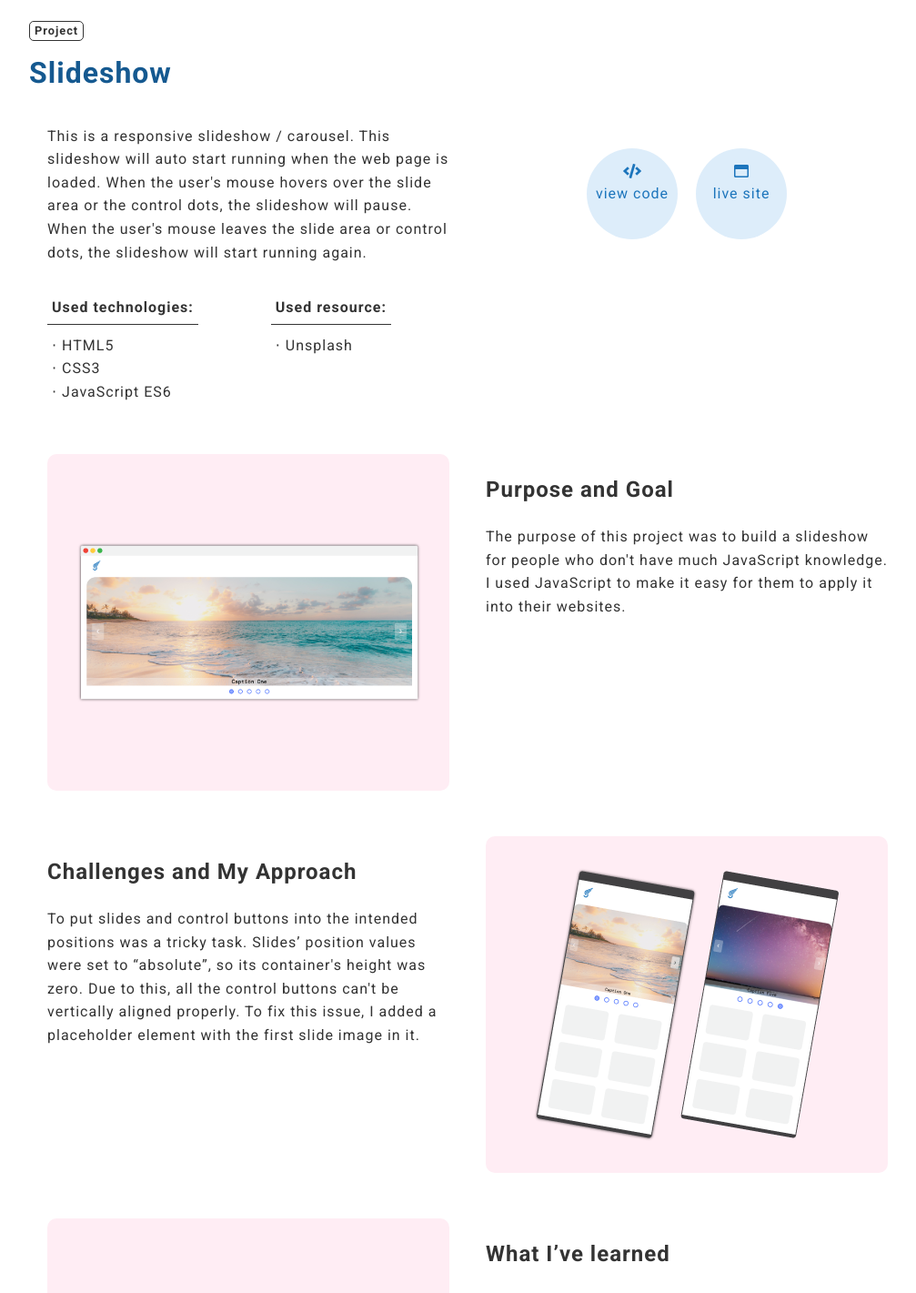
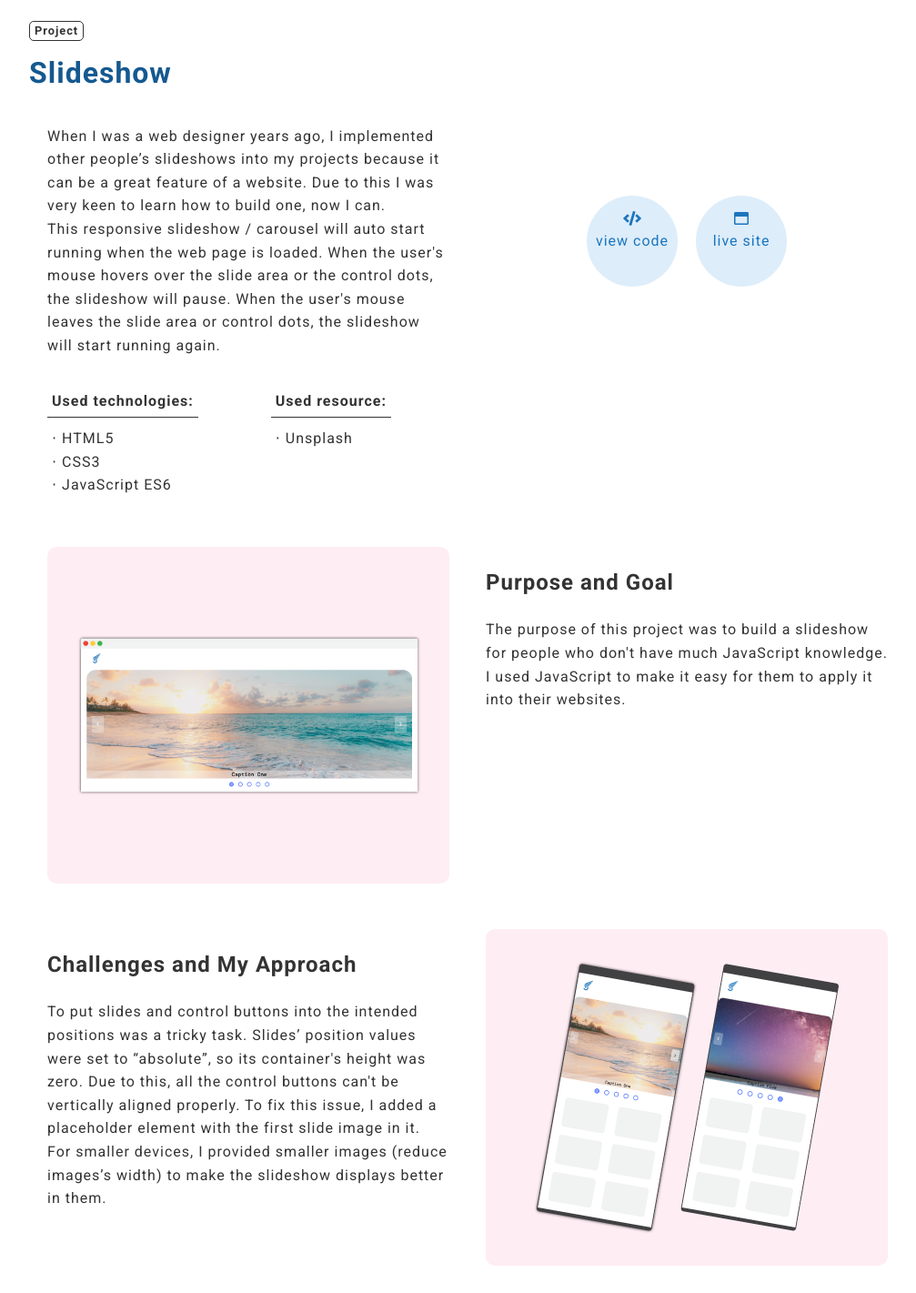
Before and after one commit to jasontwuk/Portfolio_React, a React (Create React App) app: page /slideshow in a window 1280 px wide. Shown: the part 380-1801 px from the top of the page at 91% size, without its empty margins (126-1133 px from the left). Built offline with nearby package versions, Linux system fonts and the light colour scheme.

Commit message:
update contenst in "Slideshow"

```diff
--- a/src/FocusProject3.js
+++ b/src/FocusProject3.js
@@ -11,11 +11,17 @@ const FocusProject1 = () => {
       <div className="focus_project_intro_container">
         <div className="focus_project_intro_text">
           <p>
-            This is a responsive slideshow / carousel. This slideshow will auto
-            start running when the web page is loaded. When the user's mouse
-            hovers over the slide area or the control dots, the slideshow will
-            pause. When the user's mouse leaves the slide area or control dots,
-            the slideshow will start running again.
+            When I was a web designer years ago, I implemented other people’s
+            slideshows into my projects because it can be a great feature of a
+            website. Due to this I was very keen to learn how to build one, now
+            I can.
+          </p>
+          <p>
+            This responsive slideshow / carousel will auto start running when
+            the web page is loaded. When the user's mouse hovers over the slide
+            area or the control dots, the slideshow will pause. When the user's
+            mouse leaves the slide area or control dots, the slideshow will
+            start running again.
           </p>
         </div>
 
@@ -86,6 +92,10 @@ const FocusProject1 = () => {
             can't be vertically aligned properly. To fix this issue, I added a
             placeholder element with the first slide image in it.
           </p>
+          <p>
+            For smaller devices, I provided smaller images (reduce images’s
+            width) to make the slideshow displays better in them.
+          </p>
         </div>
       </div>
 
```
